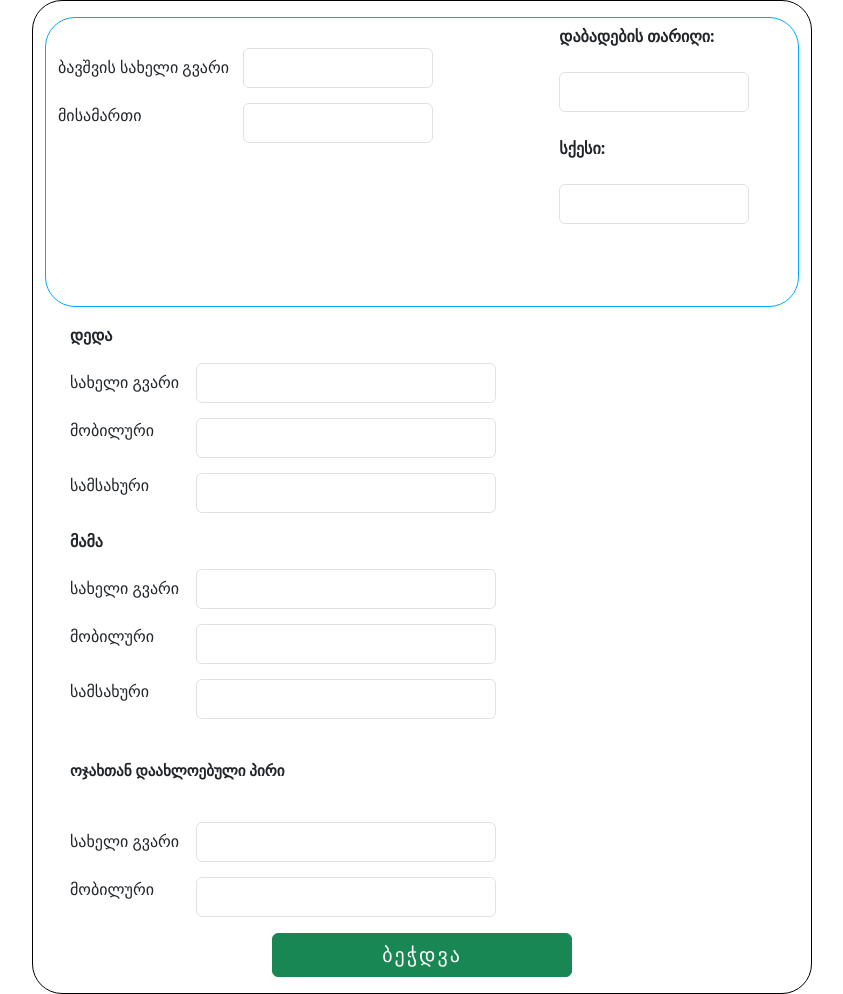
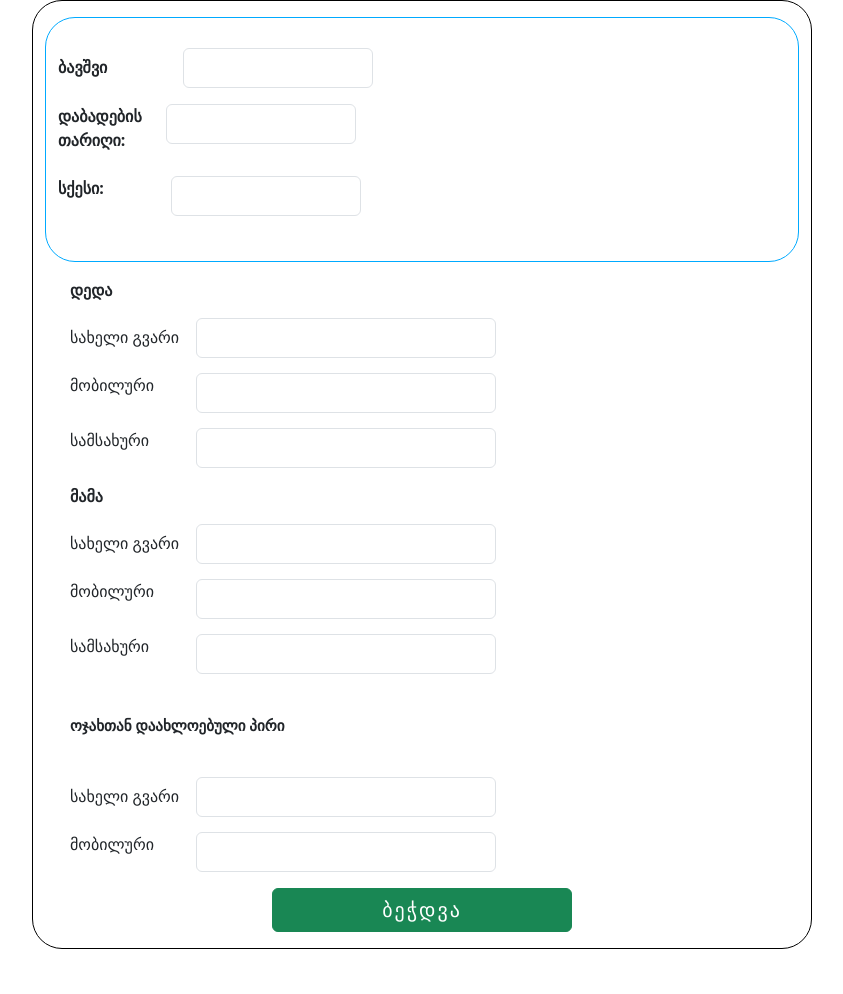
Before and after one commit to otomelaia/bagabagi-dashboard, a plain HTML site: page index.html in a window 1280 px wide. Shown: the whole page, without its empty margins (218-1061 px from the left). After the commit the page ends 949 px from the top, so only its background shows below. Drawn offline with nearby package versions, Linux system fonts and the light colour scheme.

Commit message:
Update index.html

```diff
--- a/index.html
+++ b/index.html
@@ -14,37 +14,35 @@
             <div class="row">
                 <div class="col-12 col-md-12">
 
-                    <form class="form-control mt-3" style="border-radius: 30px;border: 1px solid rgb(0, 170, 255);">
+                    <form class="form-control mt-3" style="height: 245px; border-radius: 30px;border: 1px solid rgb(0, 170, 255);">
 
 
 
                         <div class="row mb-1">
-                            <div class="col col-12 col-md-8 mt-2">
+                            <div class="col col-12 col-md-12 mt-2">
                                 <div class="mt-3 row">
                                     <!-- სახელი და გვარი -->
-                                    <label  for="saxeli3" class="col-sm-2 col-form-label">ბავშვის სახელი გვარი</label>
+                                    <label  for="saxeli3" class="col-sm-2 col-form-label"><b>ბავშვი</b></label>
                                     <div class="col-sm-10">
-                                    <span style="width: 190px;height: 40px;" type="text" class="form-control ms-auto me-auto" id="saxeli3" ></span>
-                                    </div>
-
-                                    <!-- მისმართი -->
-                                    <label for="mob3" class="col-sm-2 col-form-label mt-2">მისამართი</label>
-                                    <div class="col-sm-10">
-                                    <span style="width: 190;height: 40px; margin-top: 15px;" type="text" class="form-control ms-auto me-auto" id="mob3" ></span>
+                                    <span style="width: 190px;height: 40px;" type="text" class="form-control me-auto" id="saxeli3" ></span>
                                     </div>
                                 </div>
                             </div>
 
                             <!-- კალენდარი -->
-                            <div class="col col-8 col-md-4">
-                                <div class="box7">
-                                    <label for="birthday"><b>დაბადების თარიღი:</b></label>
-                                    <br><br>
-                                    <span type="text" class="form-control" placeholder="დაბადების თარიღი" style="width: 190px;height: 40px;"></span>
-                                    <br>
-                                    <label for="birthday"><b>სქესი:</b></label>
-                                    <br><br>
-                                    <span type="text" class="form-control" style="width: 190px;height: 40px;"></span>
+                            <div class="row mt-3">
+                                <div class="col col-8 col-md-12">
+                                    <div class="box7">
+                                        <div class="d-flex">
+                                            <label for="birthday"><b>დაბადების <br> თარიღი:</b></label>
+                                            <span type="text" class="form-control ms-4" placeholder="დაბადების თარიღი" style="width: 190px;height: 40px;"></span>
+                                        </div>
+                                        <br>
+                                        <div class="d-flex">
+                                            <label for="birthday"><b>სქესი:</b></label>
+                                            <span type="text" class="form-control " style="width: 190px;height: 40px;margin-left: 67px;"></span>
+                                        </div>
+                                    </div>
                                 </div>
                             </div>
                         </div>
```
